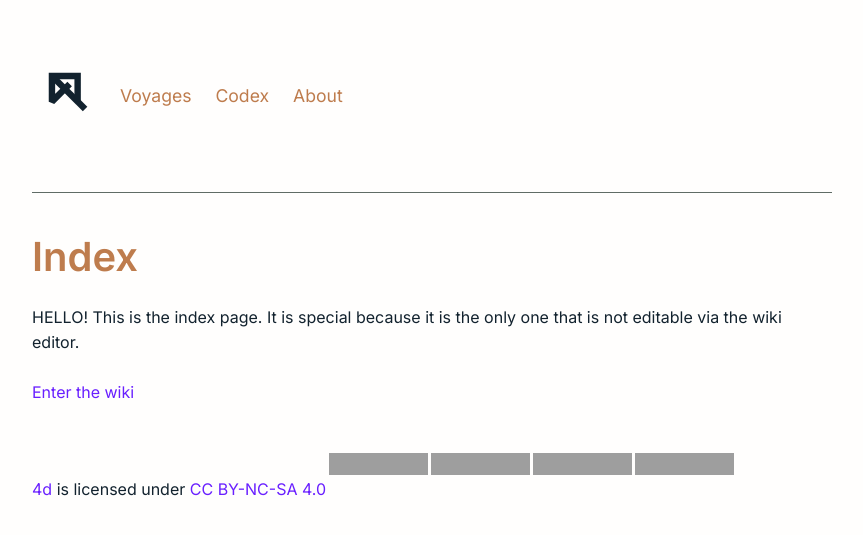
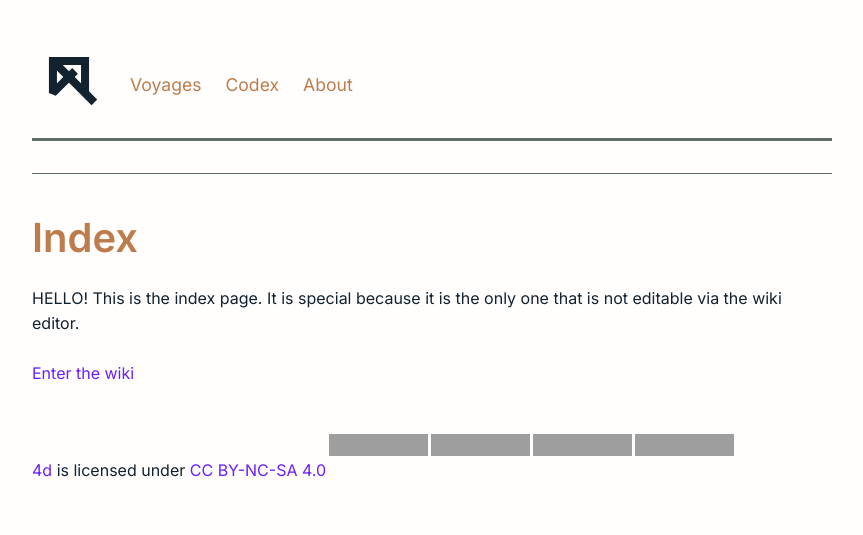
Before and after one commit to kvmet/4d, a Jekyll site: the page built from index.md, in a window 1280 px wide. Shown: the top 535 px of the page, without its empty margins (208-1071 px from the left). Built offline with Jekyll 4.4.1, drawn with Linux system fonts in a browser that asks for light colours; our own code applies the rules of GitHub Pages for plain Markdown files; grey boxes are pictures that could not be loaded.

Commit message:
Update style.css

```diff
--- a/assets/css/style.css
+++ b/assets/css/style.css
@@ -21,13 +21,14 @@ body {
 .header {
  display: flex;
  align-items: center;
-    padding: 1rem;
+ padding: 0 1rem;
  gap: 2rem;
+ border-bottom: solid var(--interface-gray);
 }
 
 .logo {
-    height: 40px;
-    width: 40px;
+  height: 50px;
+  width: 50px;
 }
 
 .nav {
@@ -43,6 +44,7 @@ body {
 
 .nav a:hover {
   color: var(--accent-secondary);
+  text-decoration: none;
 }
 
 /* Typography */
```
Lines whose indentation alone changed are shown as unchanged.
